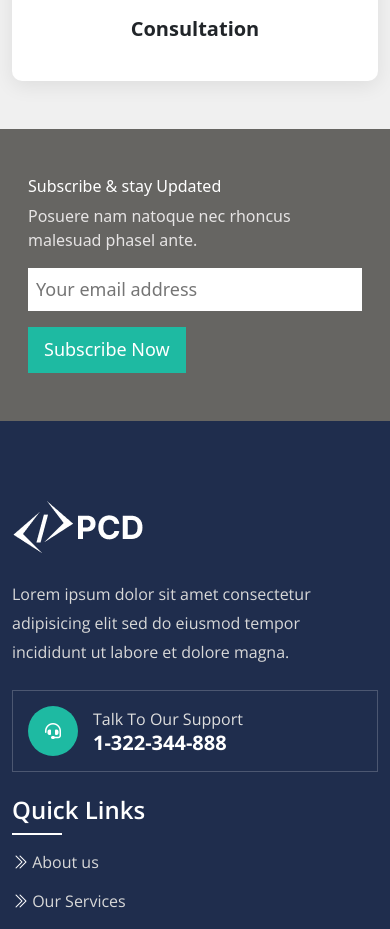
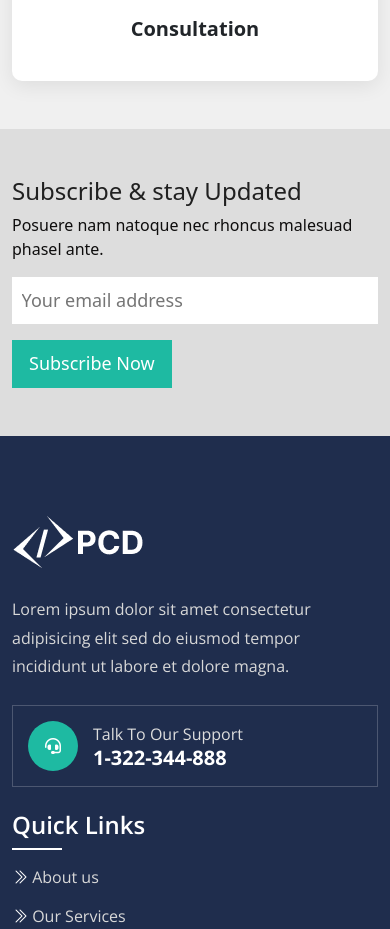
Before and after one commit to hasan-myoffice2/Exbico-Bootstrap, a website: page Faq.html in a window 390 px wide. Shown: the part 1424-2353 px from the top of the page. Drawn offline with nearby package versions, Linux system fonts and the light colour scheme.

Commit message:
Subscribe Section Updated

```diff
--- a/scss/style.scss
+++ b/scss/style.scss
@@ -1,7 +1,7 @@
 @import "../node_modules/bootstrap/scss/bootstrap";
 :root {
   --tHeader-Color: #27282917;
-  --secondary-Color: #666562;
+  --secondary-Color: #ddd;
   --second-bodyColor: #1f2d4d;
   --bodyColor: #f14115;
   --priColor: #1ebaa2;
@@ -1552,19 +1552,22 @@ nav {
   .subscribe-title {
     h3 {
       font-size: var(--secoFs);
-      color: #fff;
+      color: #202020;
+      font-size: 24px;
+      font-weight: 500;
     }
     p {
       font-size: var(--peraFs);
-      color: rgb(230, 228, 228);
+      color: rgb(14, 13, 13);
     }
   }
   .input-btn {
     display: flex;
-    align-items: center;
+    // align-items: center;
     gap: 1rem;
     input {
-      padding: 0.5rem;
+      padding: 0.6rem;
+      width: 30%;
       border: none;
       outline: none;
       font-size: var(--btnFs);
@@ -1577,23 +1580,28 @@ nav {
       border: none;
       outline: none;
       background-color: var(--priColor);
+      transition: all 0.4s ease;
+      border: 1px solid var(--priColor);
     }
     button:hover {
-      outline: 2px solid var(--priColor);
       background-color: transparent;
+      color: var(--priColor);
     }
   }
 }
 
 @media (max-width: 768px) {
   .subscribe-section {
-    padding: 1rem;
+    padding: 0;
   }
   .input-btn {
-    flex-wrap: wrap;
-    text-align: left;
+    flex-direction: column;
+    align-items: start;
     input {
-      width: 100%;
+      width: 100% !important;
+    }
+    button {
+      display: inline-block !important;
     }
   }
 }
```
Also changed, not shown: css/style.css, 1 other file.
